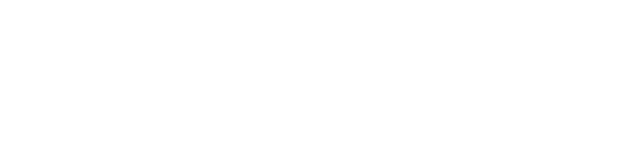
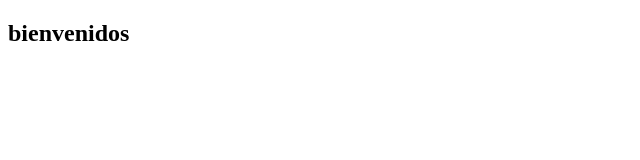
Before and after one commit to carlosyael/TestGit, a plain HTML site: page index.html in a window 1280 px wide. Shown: the whole page, without its empty margins (0-640 px from the left). Drawn offline with Linux system fonts and the light colour scheme.

Commit message:
now index.html show a word

```diff
--- a/index.html
+++ b/index.html
@@ -7,6 +7,9 @@
     <title>Document</title>
 </head>
 <body>
+    <h2>bienvenidos
+
+    </h2>
 
 </body>
 </html>
```
